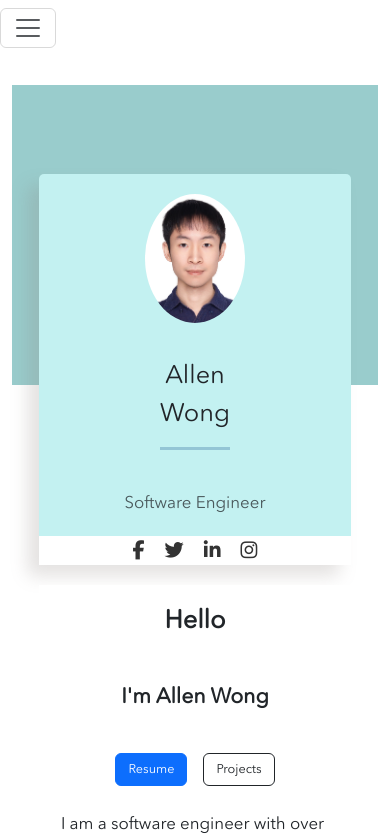
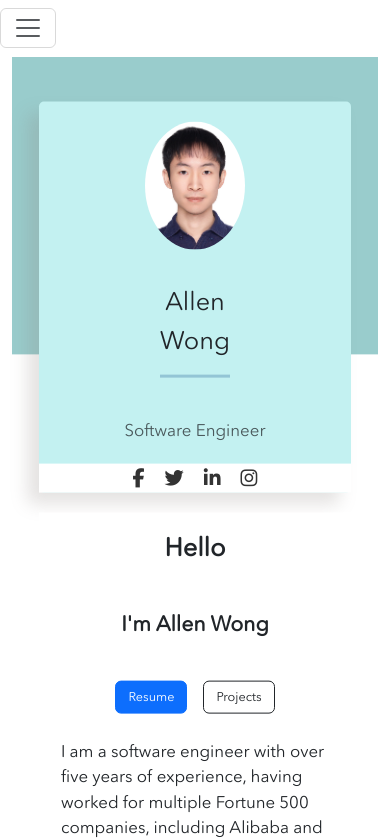
Before and after one commit to allenwongwzy/personal-web-front, a React (Create React App) app: page / in a window 390 px wide. Shown: the top 840 px of the page. Built offline with nearby package versions, Linux system fonts and the light colour scheme.

Commit message:
fix nav bar

```diff
--- a/src/component/Contact/contact.css
+++ b/src/component/Contact/contact.css
@@ -108,10 +108,10 @@ textarea:focus {
         justify-content: center;
         max-width: 100% !important;
         align-items: center;
-
+        transform: translateY(-10px);
         width: 100vw; /* Set width to 100% of the viewport width */
         min-height: 85vh; /* Set height to 100% of the viewport height */
-        padding: 20px; /* Add some padding for better spacing */
+        padding: 30px; /* Add some padding for better spacing */
         box-sizing: border-box;
     }
     .background-form{
--- a/src/component/Project/project.css
+++ b/src/component/Project/project.css
@@ -17,10 +17,10 @@
     justify-content: flex-start;
     max-width: 100% !important;
     align-items: center;
-
+    transform: translateY(-10px);
     width: 100vw; /* Set width to 100% of the viewport width */
     min-height: 100vh; /* Set height to 100% of the viewport height */
-    padding: 20px; /* Add some padding for better spacing */
+    padding-top: 20px;
     box-sizing: border-box;
 }
 
--- a/src/component/Resume/resume.css
+++ b/src/component/Resume/resume.css
@@ -12,10 +12,9 @@
     justify-content: flex-start;
     max-width: 100% !important;
     align-items: center;
-
+    transform: translateY(-10px);
     width: 100vw; /* Set width to 100% of the viewport width */
     min-height: 100vh; /* Set height to 100% of the viewport height */
-    padding: 20px; /* Add some padding for better spacing */
     box-sizing: border-box;
 }
 
--- a/src/component/portfolio/portfolio.css
+++ b/src/component/portfolio/portfolio.css
@@ -19,6 +19,7 @@
     display: flex;
     justify-content: center;
     height: 900px;
+    transform: translateY(-3%);
 
 
     max-width: 100% !important;
@@ -152,8 +153,9 @@
         display: flex;
         flex-direction: column;
         height: auto;
-        min-height: 130vh;
+        min-height: 120vh;
         align-items: center;
+        transform: translateY(-3%);
     }
 
     .background {
@@ -212,7 +214,7 @@
 @media (max-height: 720px){
     .background-4 {
         width: 100%;
-        height: 100vh;
+        height: 80vh;
         bottom: 0;
     }
 }
```
